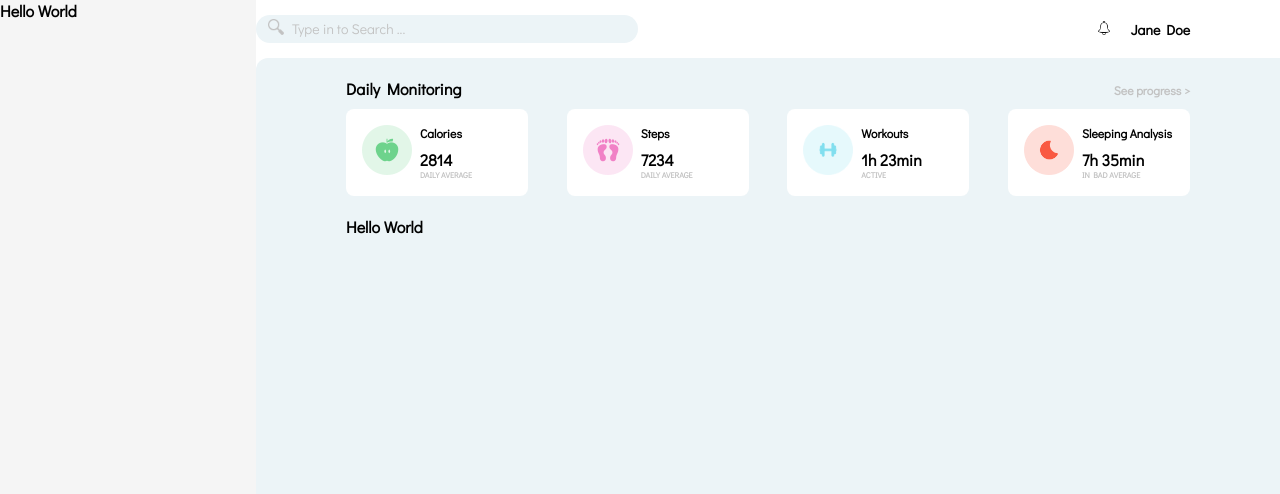
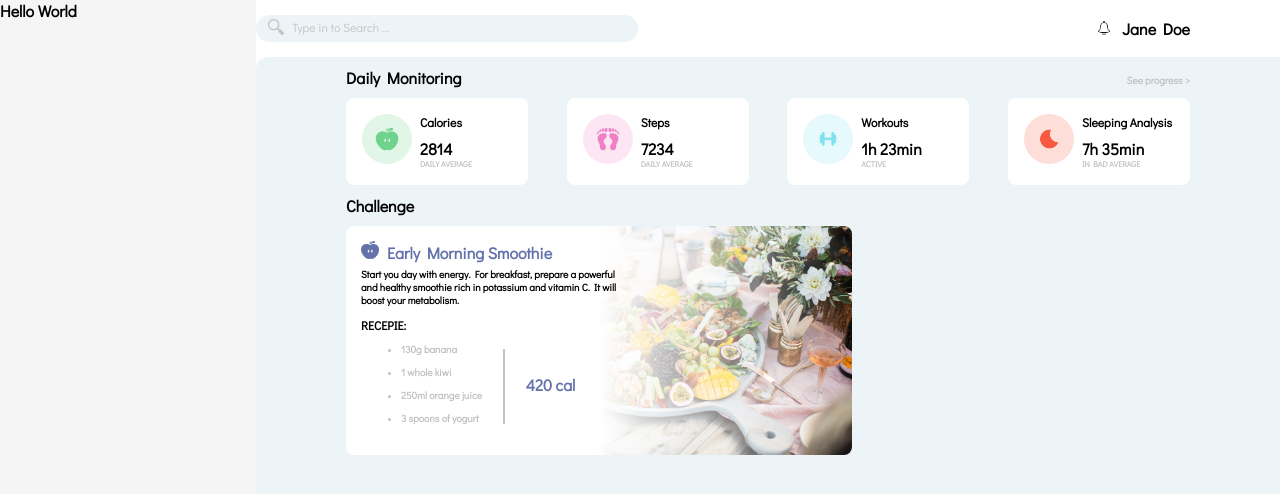
Before and after one commit to khalatevarun/SmartFit, a React (Create React App) app: page / in a window 1280 px wide. Shown: the top 494 px of the page. Built offline with nearby package versions, Linux system fonts and the light colour scheme.

Commit message:
complete Challenge section

```diff
--- a/src/App.scss
+++ b/src/App.scss
@@ -18,7 +18,7 @@
   background-color: whitesmoke;
 }
 .container {
-  padding: 20px 90px;
+  padding: 10px 90px;
   background-color: $bg;
   height: 100%;
   border-radius: 12px 0px 0px 0px;
--- a/src/components/Challenge/index.js
+++ b/src/components/Challenge/index.js
@@ -1,5 +1,44 @@
+import { challenge } from '../../data/data';
+import './style.scss';
+import applenobg from '../../icons/applenobg.png';
+
 const Challenge = () => {
-  return <div>Hello World</div>;
+  return (
+    <div className="challenge">
+      <div className="challenge-heading">Challenge</div>
+      <div className="challenge-main">
+        {challenge.map((chal) => (
+          <>
+            <div className="chal-title">
+              <img
+                src={applenobg}
+                alt={applenobg}
+                height="18px"
+                style={{ marginRight: '8px' }}
+              />
+              {chal.title}
+            </div>
+            <div className="chal-desc">{chal.desc}</div>
+            <div className="chal-recepie">RECEPIE:</div>
+            <div className="chal-info">
+              <div className="chal-title">
+                {chal.recipe.map((step) => (
+                  <>
+                    <ul className="chal-step">
+                      <li>{step}</li>
+                    </ul>
+                  </>
+                ))}
+              </div>
+              <div className="vl"></div>
+
+              <div className="chal-title">{chal.cal}</div>
+            </div>
+          </>
+        ))}
+      </div>
+    </div>
+  );
 };
 
 export default Challenge;
--- a/src/components/Challenge/style.scss
+++ b/src/components/Challenge/style.scss
@@ -0,0 +1,52 @@
+@import '../../styles/colors';
+@import '../../styles/fonts';
+
+.challenge {
+  width: 60%;
+}
+.challenge-heading {
+  font-size: $title;
+  margin-bottom: 10px;
+}
+.challenge-main {
+  background-color: white;
+  padding: 15px;
+  border-radius: 8px;
+  background-image: linear-gradient(
+      90deg,
+      rgba(255, 255, 255, 1) 50%,
+      rgba(0, 212, 255, 0) 100%
+    ),
+    url('../../icons/food.jpg');
+  background-repeat: no-repeat;
+  background-position: right;
+  background-size: contain;
+}
+.chal-desc {
+  font-size: $descrp;
+  width: 55%;
+  margin-bottom: 10px;
+}
+.chal-title {
+  font-size: $title;
+  color: $blue-highlight;
+  margin-bottom: 5px;
+  align-items: baseline;
+}
+.chal-recepie {
+  font-size: $info;
+}
+.chal-step {
+  font-size: $descrp;
+  color: $grey;
+}
+.chal-info {
+  display: flex;
+  align-items: center;
+  width: 45%;
+  justify-content: space-between;
+}
+.vl {
+  border-left: 2px solid $grey;
+  height: 75px;
+}
--- a/src/components/Header/style.scss
+++ b/src/components/Header/style.scss
@@ -23,7 +23,7 @@
 }
 .links {
   display: flex;
-  font-size: $info;
+  font-size: $title;
   align-items: center;
   justify-content: space-between;
   width: 10%;
--- a/src/components/Monitoring/style.scss
+++ b/src/components/Monitoring/style.scss
@@ -2,7 +2,7 @@
 @import '../../styles/fonts';
 
 .monitoring {
-  margin-bottom: 20px;
+  margin-bottom: 10px;
 }
 .heading {
   display: flex;
@@ -33,7 +33,7 @@
   margin-right: 8px;
 }
 .type {
-  font-size: $descrp;
+  font-size: $info;
   margin-bottom: 8px;
 }
 .stat {
--- a/src/data/data.js
+++ b/src/data/data.js
@@ -29,3 +29,17 @@ export const dailyStats = [
     status: 'In Bad Average',
   },
 ];
+
+export const challenge = [
+  {
+    title: 'Early Morning Smoothie',
+    desc: 'Start you day with energy. For breakfast, prepare a powerful and healthy smoothie rich in potassium and vitamin C. It will boost your metabolism.',
+    recipe: [
+      '130g banana',
+      '1 whole kiwi',
+      '250ml orange juice',
+      '3 spoons of yogurt',
+    ],
+    cal: '420 cal',
+  },
+];
--- a/src/styles/_colors.scss
+++ b/src/styles/_colors.scss
@@ -1,5 +1,5 @@
 $pink: #d2a8c8;
 $grey: #c2c2c2;
 $cyan: #cbf0f0;
-$blue-highlight: #a7b3da;
+$blue-highlight: #6372ab;
 $bg: #ecf4f7;
--- a/src/styles/_fonts.scss
+++ b/src/styles/_fonts.scss
@@ -16,5 +16,5 @@
 
 $title: 16px;
 $subTitle: 16px;
-$info: 14px;
-$descrp: 12px;
+$info: 12px;
+$descrp: 10px;
```
Also changed, not shown: src/icons/applenobg.png (added), src/icons/food.jpg (added).
